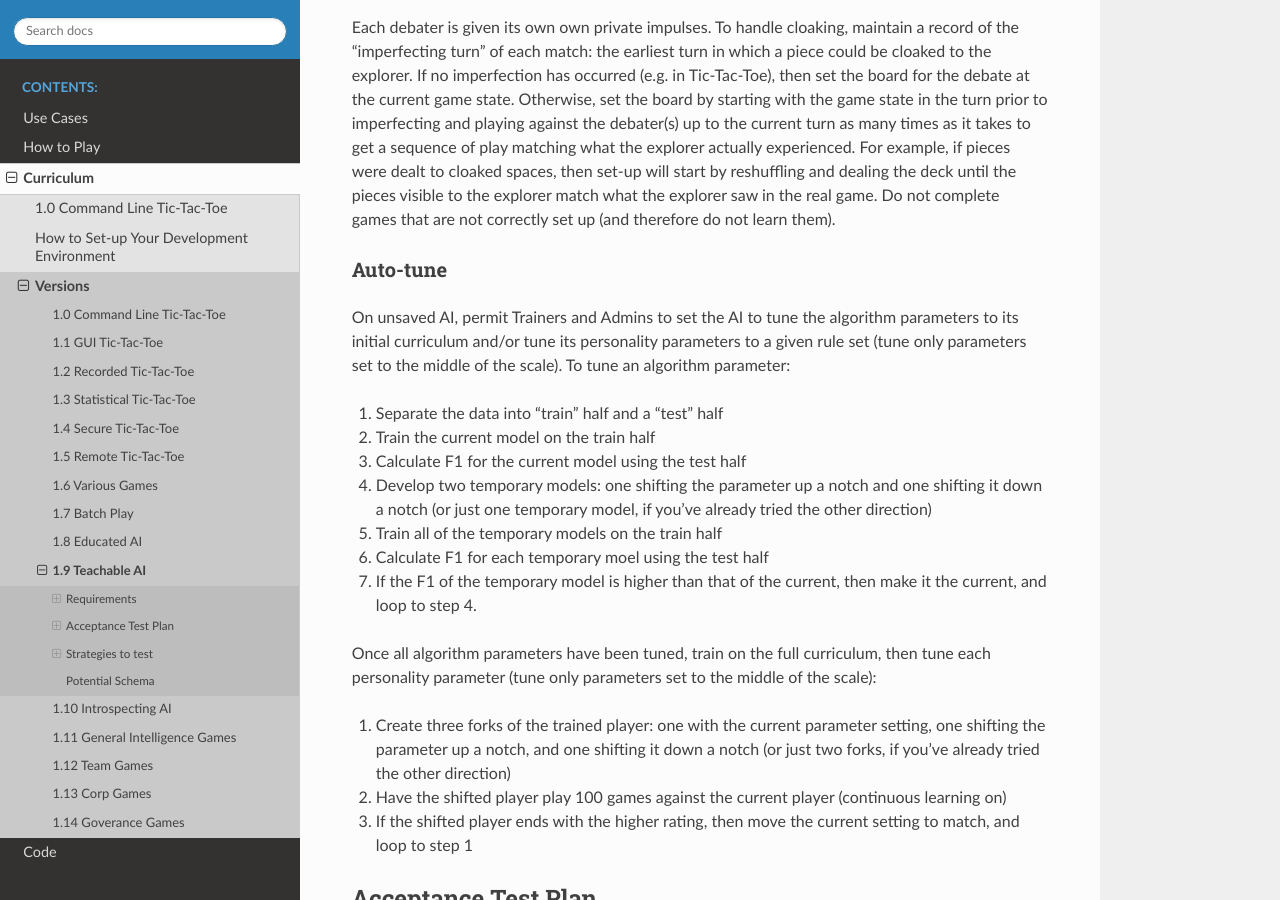
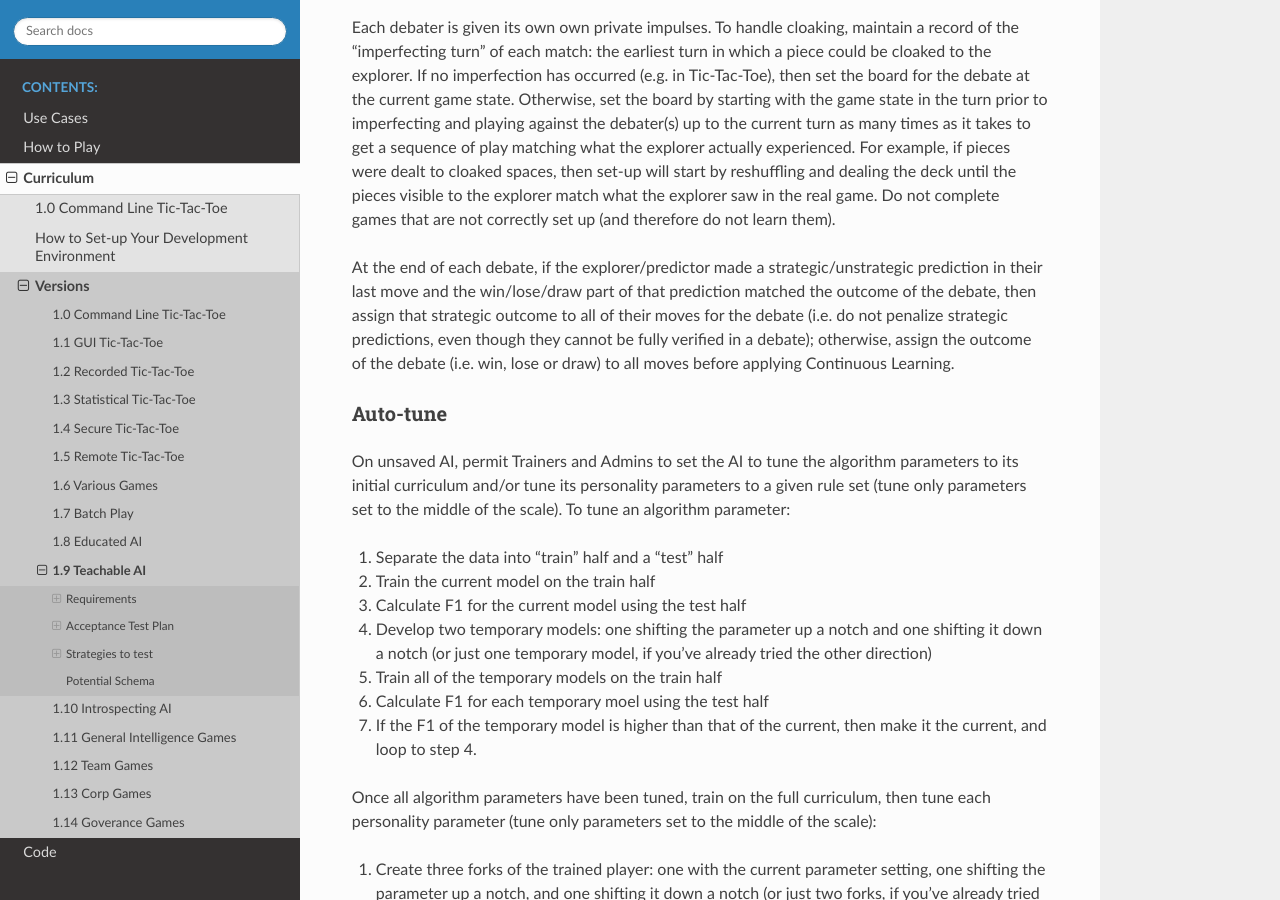
Before and after one commit to ChrisSantosLang/redscience, a Sphinx documentation site: the page built from docs/source/releases/teachable.rst, in a window 1280 px wide and 900 px high, scrolled down 660 px. Built offline with Sphinx 7.4.7 and the Read the Docs theme 2.0.0, drawn with Linux system fonts in a browser that asks for light colours.

Commit message:
Update teachable.rst

```diff
--- a/docs/source/releases/teachable.rst
+++ b/docs/source/releases/teachable.rst
@@ -46,6 +46,15 @@ dealt to cloaked spaces, then set-up will start by reshuffling and
 dealing the deck until the pieces visible to the explorer match what
 the explorer saw in the real game. Do not complete games that are
 not correctly set up (and therefore do not learn them).
+
+At the end of each debate, if the explorer/predictor made a
+strategic/unstrategic prediction in their last move and the
+win/lose/draw part of that prediction matched the outcome of the
+debate, then assign that strategic outcome to all of their moves
+for the debate (i.e. do not penalize strategic predictions, even
+though they cannot be fully verified in a debate); otherwise,
+assign the outcome of the debate (i.e. win, lose or draw) to all
+moves before applying Continuous Learning.
 
 
 Auto-tune
```
